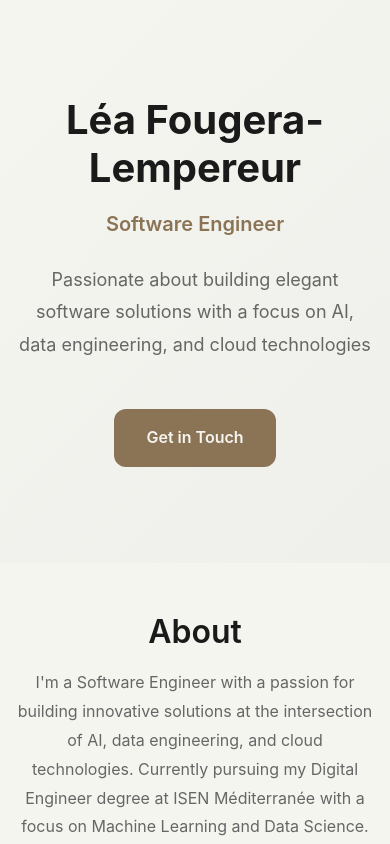
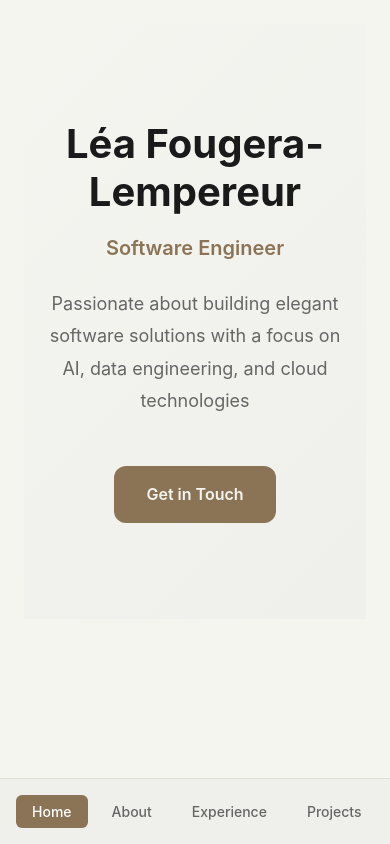
Before and after one commit to LeaFougera/LeaFougera.github.io, a React (Vite) app: page / in a window 390 px wide. Shown: the top 844 px of the page. Built offline with nearby package versions, Linux system fonts and the light colour scheme; no server answers.

Commit message:
Refactor portfolio with sidebar navigation
- Add fixed sidebar component for section navigation
- Update App component to render sections conditionally
- Implement responsive design for mobile devices
- Update gitignore to exclude development notes

```diff
--- /dev/null
+++ b/src/App.css
@@ -0,0 +1,19 @@
+.app {
+  display: flex;
+  min-height: 100vh;
+}
+
+.main-content {
+  flex: 1;
+  margin-left: 240px;
+  padding: var(--spacing-2xl);
+  overflow-y: auto;
+}
+
+@media (max-width: 768px) {
+  .main-content {
+    margin-left: 0;
+    margin-bottom: 80px;
+    padding: var(--spacing-lg);
+  }
+}
--- a/src/App.jsx
+++ b/src/App.jsx
@@ -1,18 +1,39 @@
+import { useState } from 'react'
+import Sidebar from './components/Sidebar'
 import Hero from './pages/Hero'
 import About from './pages/About'
 import Experience from './pages/Experience'
 import Contact from './pages/Contact'
 import Projects from './pages/Projects'
+import './App.css'
 
 function App() {
+  const [activeSection, setActiveSection] = useState('hero')
+
+  const renderSection = () => {
+    switch (activeSection) {
+      case 'hero':
+        return <Hero />
+      case 'about':
+        return <About />
+      case 'experience':
+        return <Experience />
+      case 'projects':
+        return <Projects />
+      case 'contact':
+        return <Contact />
+      default:
+        return <Hero />
+    }
+  }
+
   return (
-    <main>
-      <Hero />
-      <About />
-      <Experience />
-      <Contact />
-      <Projects />
-    </main>
+    <div className="app">
+      <Sidebar activeSection={activeSection} onSectionChange={setActiveSection} />
+      <main className="main-content">
+        {renderSection()}
+      </main>
+    </div>
   )
 }
 
--- /dev/null
+++ b/src/components/Sidebar.css
@@ -0,0 +1,69 @@
+.sidebar {
+  position: fixed;
+  left: 0;
+  top: 0;
+  height: 100vh;
+  width: 240px;
+  background-color: var(--secondary);
+  border-right: 1px solid var(--border);
+  z-index: 100;
+}
+
+.sidebar-nav {
+  padding: var(--spacing-2xl) var(--spacing-lg);
+}
+
+.sidebar-menu {
+  list-style: none;
+  display: flex;
+  flex-direction: column;
+  gap: var(--spacing-sm);
+}
+
+.sidebar-link {
+  display: block;
+  width: 100%;
+  padding: var(--spacing-md) var(--spacing-lg);
+  text-align: left;
+  color: var(--text-secondary);
+  font-size: var(--font-size-base);
+  font-weight: var(--font-weight-medium);
+  border-radius: var(--radius-sm);
+  transition: all var(--transition-base);
+}
+
+.sidebar-link:hover {
+  background-color: var(--primary);
+  color: var(--text-primary);
+}
+
+.sidebar-link.active {
+  background-color: var(--accent);
+  color: white;
+}
+
+@media (max-width: 768px) {
+  .sidebar {
+    width: 100%;
+    height: auto;
+    position: fixed;
+    bottom: 0;
+    top: auto;
+    border-right: none;
+    border-top: 1px solid var(--border);
+  }
+
+  .sidebar-nav {
+    padding: var(--spacing-md);
+  }
+
+  .sidebar-menu {
+    flex-direction: row;
+    justify-content: space-around;
+  }
+
+  .sidebar-link {
+    padding: var(--spacing-sm) var(--spacing-md);
+    font-size: var(--font-size-sm);
+  }
+}
--- /dev/null
+++ b/src/components/Sidebar.jsx
@@ -0,0 +1,32 @@
+import './Sidebar.css'
+
+function Sidebar({ activeSection, onSectionChange }) {
+  const sections = [
+    { id: 'hero', label: 'Home' },
+    { id: 'about', label: 'About' },
+    { id: 'experience', label: 'Experience' },
+    { id: 'projects', label: 'Projects' },
+    { id: 'contact', label: 'Contact' }
+  ]
+
+  return (
+    <aside className="sidebar">
+      <nav className="sidebar-nav">
+        <ul className="sidebar-menu">
+          {sections.map(section => (
+            <li key={section.id}>
+              <button
+                className={`sidebar-link ${activeSection === section.id ? 'active' : ''}`}
+                onClick={() => onSectionChange(section.id)}
+              >
+                {section.label}
+              </button>
+            </li>
+          ))}
+        </ul>
+      </nav>
+    </aside>
+  )
+}
+
+export default Sidebar
```
Also changed, not shown: 1 other file (tests, documents, lock files or other folders).
